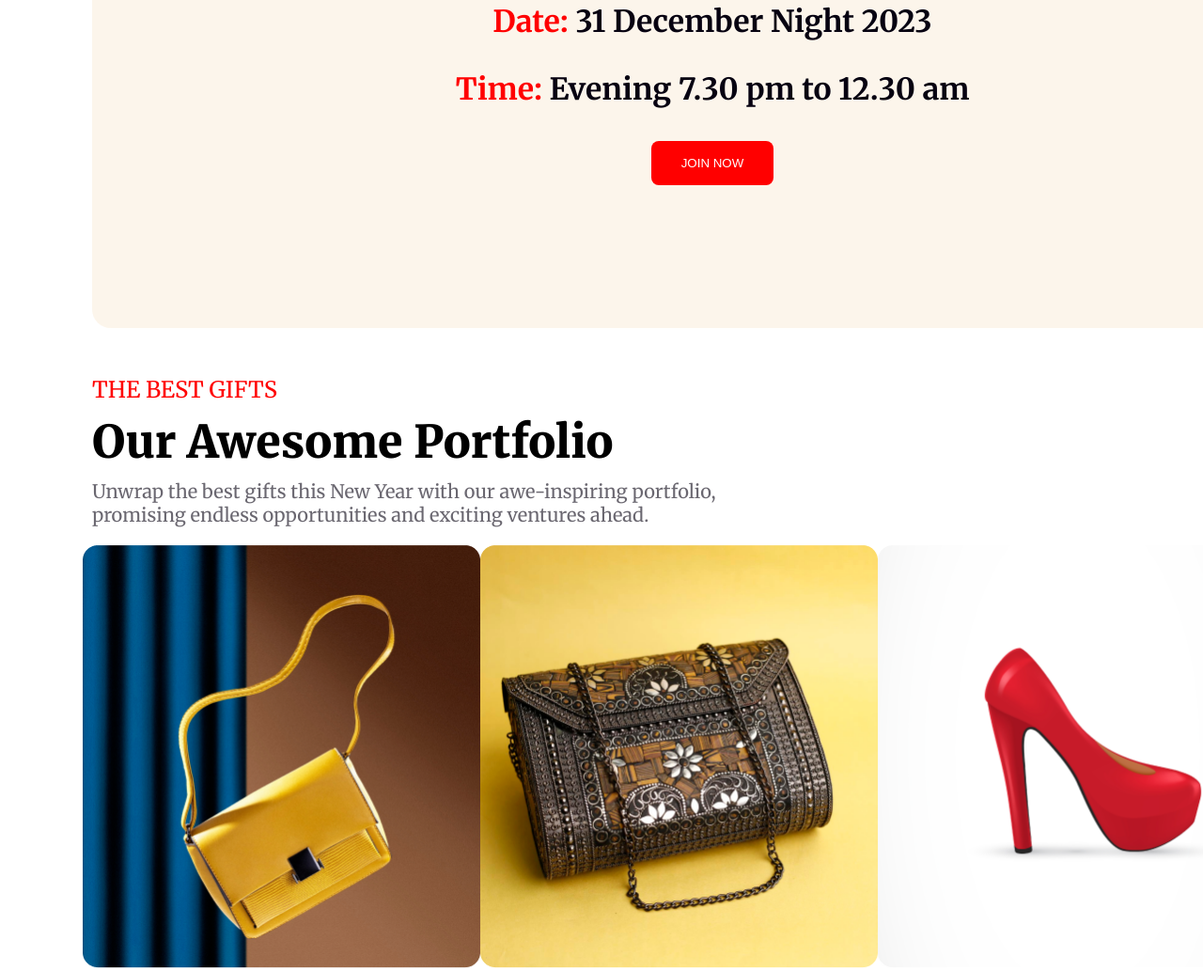
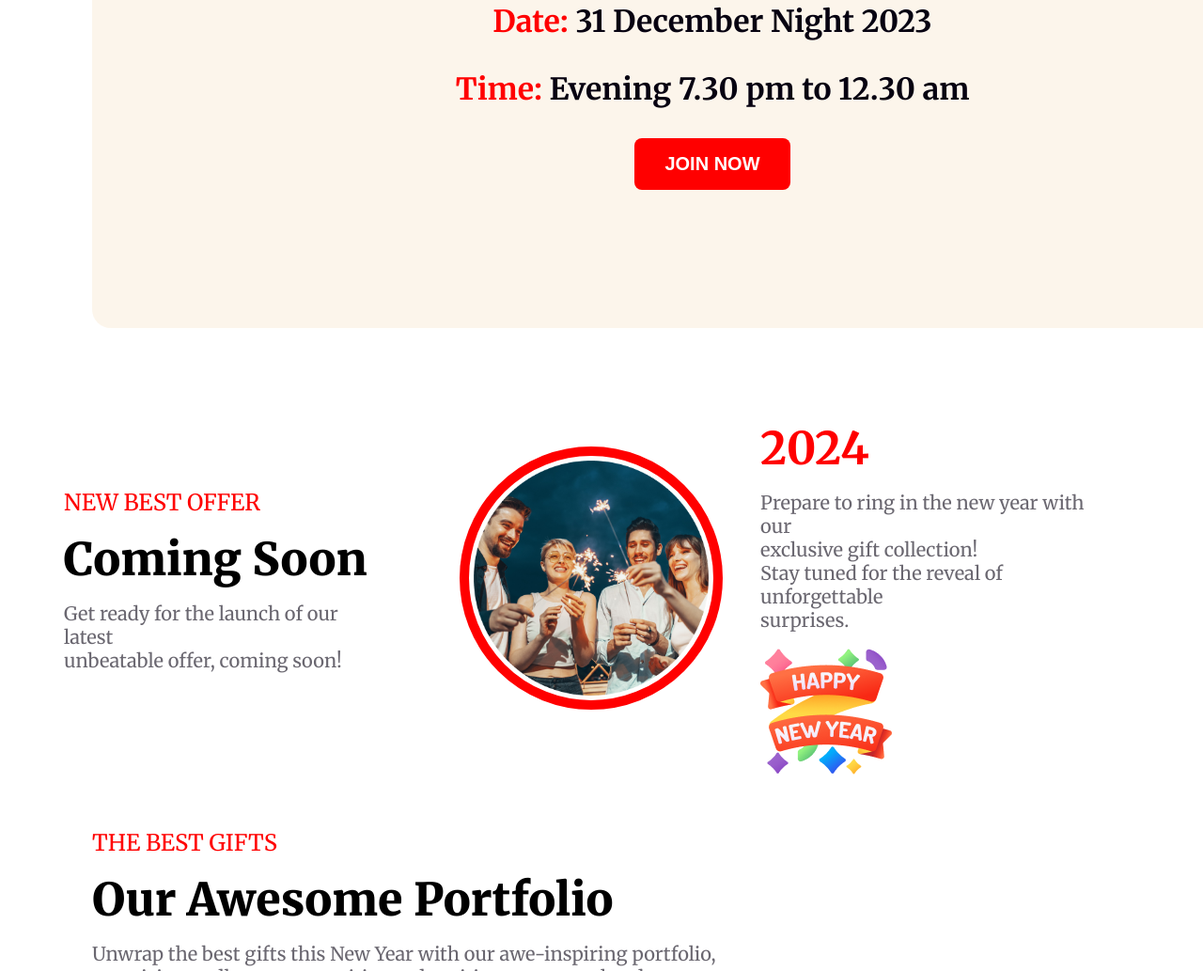
Before and after one commit to AMO-35/New-Year-New-Mission, a plain HTML site: page index.html in a window 1280 px wide. Shown: the part 2459-3492 px from the top of the page at 94% size. Drawn offline with Linux system fonts and the light colour scheme.

Commit message:
added another two section

```diff
--- a/index.html
+++ b/index.html
@@ -33,7 +33,7 @@
                     <h1 class="midnight-title txt-color">Welcome to<br>midnight party</h1>
                     <p class="midnight-description">Get ready to dance into the new year at our electrifying midnight
                         extravaganza filled with laughter, love, and endless memories.</p>
-                    <button class="btn-primary txt-color">Join Now</button>
+                    <button class="btn-primary txt-color">JOIN NOW</button>
                 </div>
                 <img class="profile-pic-1" src="images/Group 70.png" alt="">
             </div>
@@ -44,6 +44,21 @@
                 <p> <span class="txt-color-red">Date:</span> 31 December Night 2023</p>
                 <p> <span class="txt-color-red">Time:</span> Evening 7.30 pm to 12.30 am</p>
                 <button class="btn-join">JOIN NOW</button>
+            </div>
+        </section>
+        <section class="new-best-offer">
+            <div class="best-offer-container">
+                <p class="best-offer-title txt-color-red">NEW BEST OFFER</p>
+                <p class="best-offer-title-1">Coming Soon</p>
+                <p class="best-offer-description">Get ready for the launch of our latest<br> unbeatable offer, coming soon!</p>
+            </div>
+            <div class="circle">
+                <img src="images/Ellipse 1.png" alt="">
+            </div>
+            <div class="year-container">
+                <p class="year txt-color-red">2024</p>
+                <p class="year-description">Prepare to ring in the new year with our<br>exclusive gift collection!<br>Stay tuned for the reveal of unforgettable<br>surprises.</p>
+                <img class="happy-img" src="images/Group 96.png" alt="">
             </div>
         </section>
         <section>
--- a/styles/design.css
+++ b/styles/design.css
@@ -90,8 +90,12 @@ body {
 .btn-primary {
     font-size: 20px;
     font-weight: 700;
-    background-color: black;
+    background-color:#FF0000 ;
     margin-top: 30px;
+    color: white;
+    border: 0;
+    padding: 16px 32px;
+    border-radius: 8px;
 }
 
 .place {
@@ -117,6 +121,8 @@ body {
 }
 
 .btn-join {
+    font-size: 20px;
+    font-weight: 700;
     color: white;
     background-color: #FF0000;
     border: 0;
@@ -124,8 +130,74 @@ body {
     border-radius: 8px;
 }
 
+/* new best offer */
+.new-best-offer {
+    margin-top: 50px;
+    margin-bottom: 50px;
+    display: flex;
+    align-items: center;
+    justify-content: space-around;
+    /* gap: 50px; */
+}
+.best-offer-container{
+    padding-left: 60px;
+    padding-right: 90px;
+}
+.best-offer-title {
+    font-size: 24px;
+    font-weight: 500;
+    margin-bottom: 0px;
+}
+.best-offer-title-1{
+    font-size: 48px;
+    font-weight: 900;
+    margin-top: 15px;
+    margin-bottom: 0px;
+    /* padding-top: 0px; */
+}
+.best-offer-description{
+    font-size: 20px;
+    font-weight: 400;
+    color: rgba(7, 2, 17, 0.60);
+    margin-top: 15px;
+}
+.year-container{
+    padding-right: 90px;
+    padding-left: 40px;
+}
+.year{
+    font-size: 48px;
+    font-weight: 700;
+    margin-bottom: 0px;
+}
+.year-description{
+    font-size: 20px;
+    font-weight: 400;
+    color: rgba(7, 2, 17, 0.60);
+    margin-top: 15px;
+    margin-bottom: 0px;
+}
+.happy-img{
+    margin-top: 15px;
+}
+.circle img{
+    width: 250px;
+    height: 250px;
+    padding: 5px;
+
+}
+.circle {
+    width: 260px;
+    height: 260px;
+    background: transparent;
+    border-radius: 50%;
+    border: 10px solid #FF0000;
+
+}
 
 
+
+/* portfolio */
 .portfolio-div {
     margin-left: 90px;
 }
@@ -139,7 +211,7 @@ body {
 .portfolio-title {
     font-size: 48px;
     font-weight: 900;
-    margin-top: 10px;
+    margin-top: 15px;
     margin-bottom: 0px;
 }
 
@@ -147,7 +219,8 @@ body {
     font-size: 20px;
     font-weight: 400;
     color: #07021199;
-    margin-top: 10px;
+    margin-top: 15px;
+    margin-bottom: 40px;
 }
 
 .first-row {
@@ -208,13 +281,13 @@ body {
 
 /* input and button styles */
 
-.input{
+.input {
     padding: 200px;
     justify-content: center;
     display: inline-block;
 }
-input[type="email"]
-{
+
+input[type="email"] {
 
     font-size: 20px;
     box-sizing: border-box;
@@ -228,25 +301,27 @@ input[type="email"]
 }
 
 .newsletter-form {
-    text-align: center; /* Center align the form */
+    text-align: center;
+    /* Center align the form */
     margin-top: 50px;
-  }
+}
 
-  .submit-button {
+.submit-button {
     width: 150px;
     height: 55px;
     outline: none;
     box-sizing: border-box;
-    background-color: red; /* Change the color to your desired color */
+    background-color: red;
     color: white;
     border: 1px solid rgb(237, 59, 59);
     padding: 20px;
-    border-radius: 0 25px 25px 0; /* Rounded border */
+    border-radius: 0 25px 25px 0;
     cursor: pointer;
-  }
+}
 
-  .submit-button:hover {
-    background-color: rgb(239, 131, 198);}
+.submit-button:hover {
+    background-color: rgb(239, 131, 198);
+}
 
 
 /* footer section */
@@ -263,14 +338,17 @@ input[type="email"]
     padding-top: 50px;
     padding-bottom: 50px;
 }
-.call-div{
+
+.call-div {
     display: flex;
     gap: 10px;
 }
-.web-div{
+
+.web-div {
     display: flex;
     gap: 3px;
 }
+
 .footer-section hr {
     border: none;
     height: 1px;
@@ -287,15 +365,18 @@ input[type="email"]
     padding-top: 30px;
     padding-bottom: 20px;
 }
-.footer-container-2{
+
+.footer-container-2 {
     display: flex;
     justify-content: space-around;
     color: #FFFFFF;
     padding-top: 50px;
 }
-.unsubscribe{
+
+.unsubscribe {
     padding-left: 300px;
 }
-.call-web-div{
+
+.call-web-div {
     padding-left: 200px;
 }
```
